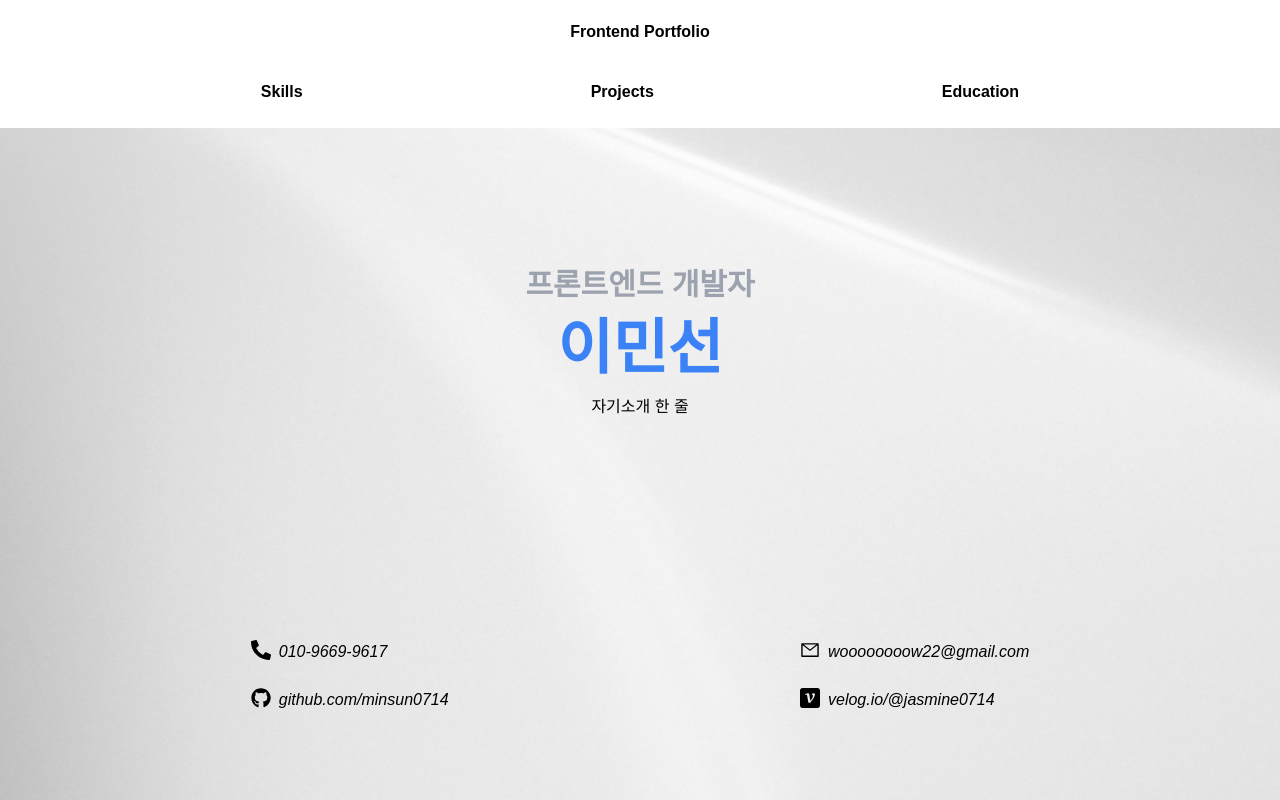
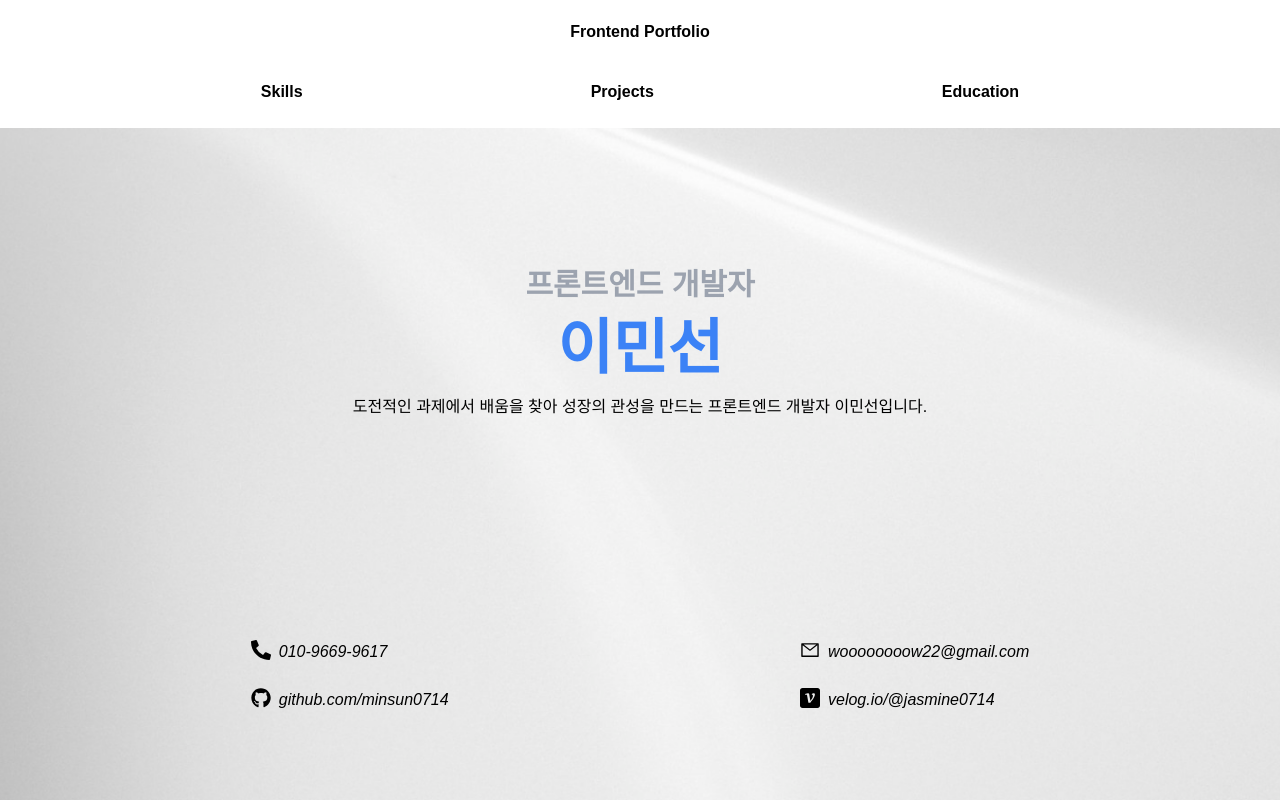
Before and after one commit to minsun0714/frontend-porfolio, a Next.js app in the folder frontend/: page / in a window 1280 px wide. Shown: the top 800 px of the page. Built offline with nearby package versions, Linux system fonts and the light colour scheme.

Commit message:
feat: 한줄 자기소개 작성성

```diff
--- a/frontend/src/components/Main/Main.tsx
+++ b/frontend/src/components/Main/Main.tsx
@@ -13,7 +13,10 @@ export const Main = () => {
 		},
 	];
 	return (
-		<section id="main-section" className="relative flex justify-center items-center h-screen w-screen">
+		<section
+			id="main-section"
+			className="relative flex justify-center items-center h-screen w-screen"
+		>
 			<Image
 				src="/main/image.png"
 				alt="메인 화면"
@@ -25,7 +28,10 @@ export const Main = () => {
 			<div className="absolute top-1/3 z-10 font-bold text-center w-full">
 				<h1 className="text-gray-400 text-3xl font-bold">프론트엔드 개발자</h1>
 				<h1 className="text-blue-500 text-6xl font-bold py-4">이민선</h1>
-				<p className="text-black font-light">자기소개 한 줄</p>
+				<p className="invisible tablet:visible text-black font-light">
+					도전적인 과제에서 배움을 찾아 성장의 관성을 만드는 프론트엔드 개발자
+					이민선입니다.
+				</p>
 			</div>
 			<ul className="absolute bottom-20 grid grid-cols-1 tablet:grid-cols-2 font-light text-black bg-opacity-40 gap-2 mx-auto tablet:gap-x-20 laptop:gap-x-80">
 				{contactInfo.map((info, idx) => {
```
